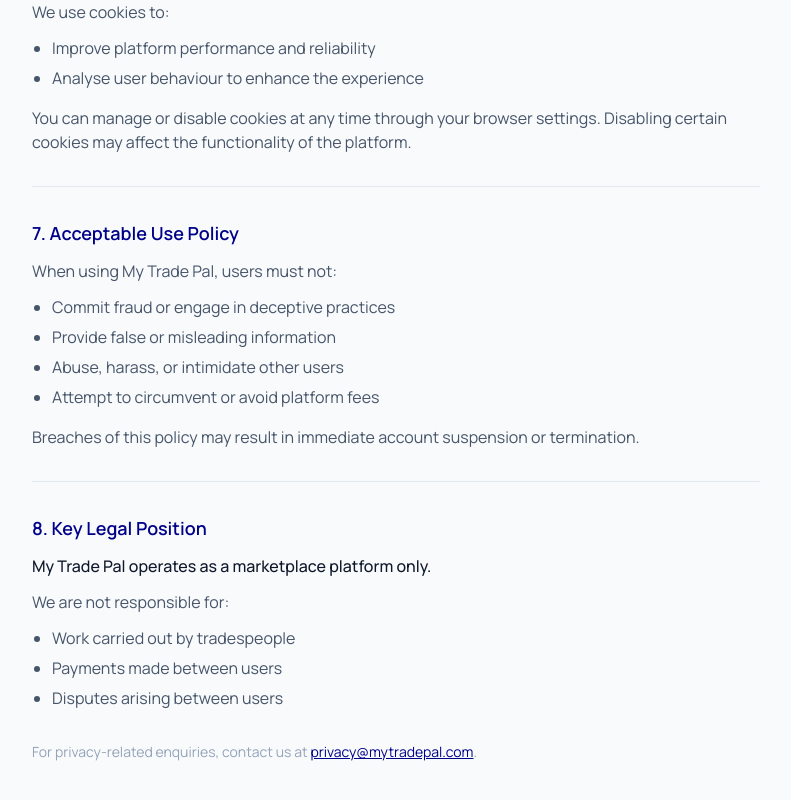
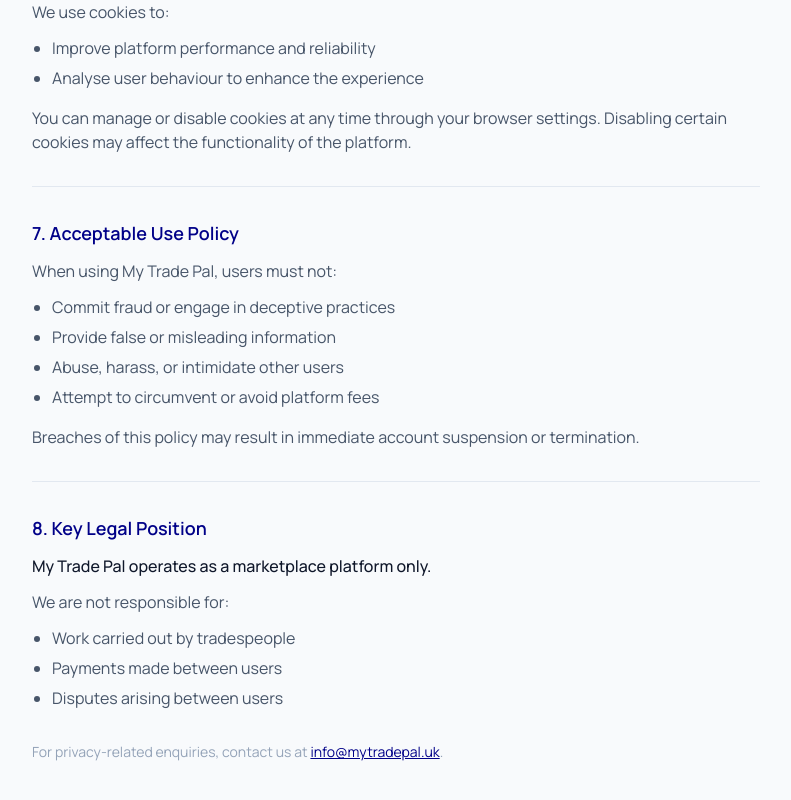
Before and after one commit to Maazkhalid47/trade-pal-web, a Next.js app: page /privacy-policy in a window 1280 px wide. Shown: the part 1754-2554 px from the top of the page, without its empty margins (244-1035 px from the left). Built offline with nearby package versions, Linux system fonts and the light colour scheme.

Commit message:
social media links add & add business email address

```diff
--- a/app/components/contact.js
+++ b/app/components/contact.js
@@ -5,7 +5,7 @@
 function Contact() {
     return (
         <div className="pb-20" id="contact">
-            <Card className="flex flex-col justify-center text-center items-center gap-5 p-10 w-[330px] md:w-[700px] lg:w-[1000px] mx-auto">
+            <Card className="flex flex-col justify-center text-center items-center gap-5 p-10 md:p-20 w-[330px] md:w-full lg:w-full lg:min-w-[1000px] lg:max-w-[1200px] mx-auto">
                 <div className="space-y-2 md:space-y-4">
                     <Pill
                         text="WE'RE HERE TO HELP"
@@ -24,7 +24,7 @@
                     <div className='pt-8 text-start justify-between text-black'>
                         <p className='font-semibold text-xl'>Email</p>
 
-                        <a className='hover:text-[#4169E1] hover:font-semibold' href="mailto:info@mytradepal.uk">
+                        <a className='text-[#4169E1] hover:font-semibold' href="mailto:info@mytradepal.uk">
                             info@mytradepal.uk</a>
                     </div>
                 </div>
--- a/app/components/footer.js
+++ b/app/components/footer.js
@@ -74,9 +74,9 @@
         <div className="pt-8 flex flex-col md:flex-row justify-center items-center md:items-start md:justify-between gap-6 md:gap-0">
           <p className="text-[#E7E7E7]">© 2026 My Trade Pal Ltd. All rights reserved.</p>
           <div className="flex gap-6 justify-center">
-            <Image src="/facebook.svg" height={24} width={24} alt="facebook"  className="hover:cursor-pointer hover:invert hover:brightness-0 transition" />
-            <Image src="/instagram.svg" height={24} width={24} alt="instagram" className="hover:cursor-pointer hover:invert hover:brightness-0 transition" />
-            <Image src="/x.svg" height={24} width={24} alt="x" className="hover:cursor-pointer hover:invert hover:brightness-0 transition" />
+            <a href="https://www.facebook.com/people/My-Trade-Pal/61582387898448/"> <Image src="/facebook.svg" height={24} width={24} alt="facebook" className="hover:cursor-pointer hover:invert hover:brightness-0 transition" /></a>
+            <a href="https://www.instagram.com/my_trade_pal"><Image src="/instagram2.png" height={24} width={24} alt="instagram" className="hover:cursor-pointer hover:invert hover:brightness-0 transition" /></a>
+            <a href="https://x.com/my_trade_pal"><Image src="/x.svg" height={24} width={24} alt="x" className="hover:cursor-pointer hover:invert hover:brightness-0 transition" /></a>
           </div>
         </div>
       </div>
--- a/app/components/homeowners.js
+++ b/app/components/homeowners.js
@@ -84,7 +84,7 @@
             Simple steps for Homeowners
             <span className="absolute top-0 left-1/2 -translate-x-1/2 w-16 h-[5px] bg-[#4169E1]"></span>
           </p>
-          <div className="flex justify-end w-full pb-5">
+          <div className="flex justify-center w-full pb-5">
             <Pill
               text="Customer Journey"
               className="bg-[#00008A1A]"
--- a/app/components/privacy-policy.js
+++ b/app/components/privacy-policy.js
@@ -150,8 +150,8 @@
 
       <p className="text-sm text-[#94A3B8]">
         For privacy-related enquiries, contact us at{" "}
-        <a href="mailto:privacy@mytradepal.com" className="text-[#000088] underline">
-          privacy@mytradepal.com
+        <a href="mailto:info@mytradepal.uk" className="text-[#000088] underline">
+          info@mytradepal.uk
         </a>.
       </p>
 
--- a/app/components/terms-and-conditions.js
+++ b/app/components/terms-and-conditions.js
@@ -279,8 +279,8 @@
 
       <p className="text-sm text-[#94A3B8]">
         For legal enquiries, contact us at{" "}
-        <a href="mailto:legal@mytradepal.com" className="text-[#000088] underline">
-          legal@mytradepal.com
+        <a href="mailto:info@mytradepal.uk" className="text-[#000088] underline">
+          info@mytradepal.uk
         </a>.
       </p>
 
```
Also changed, not shown: public/instagram2.png (added).
